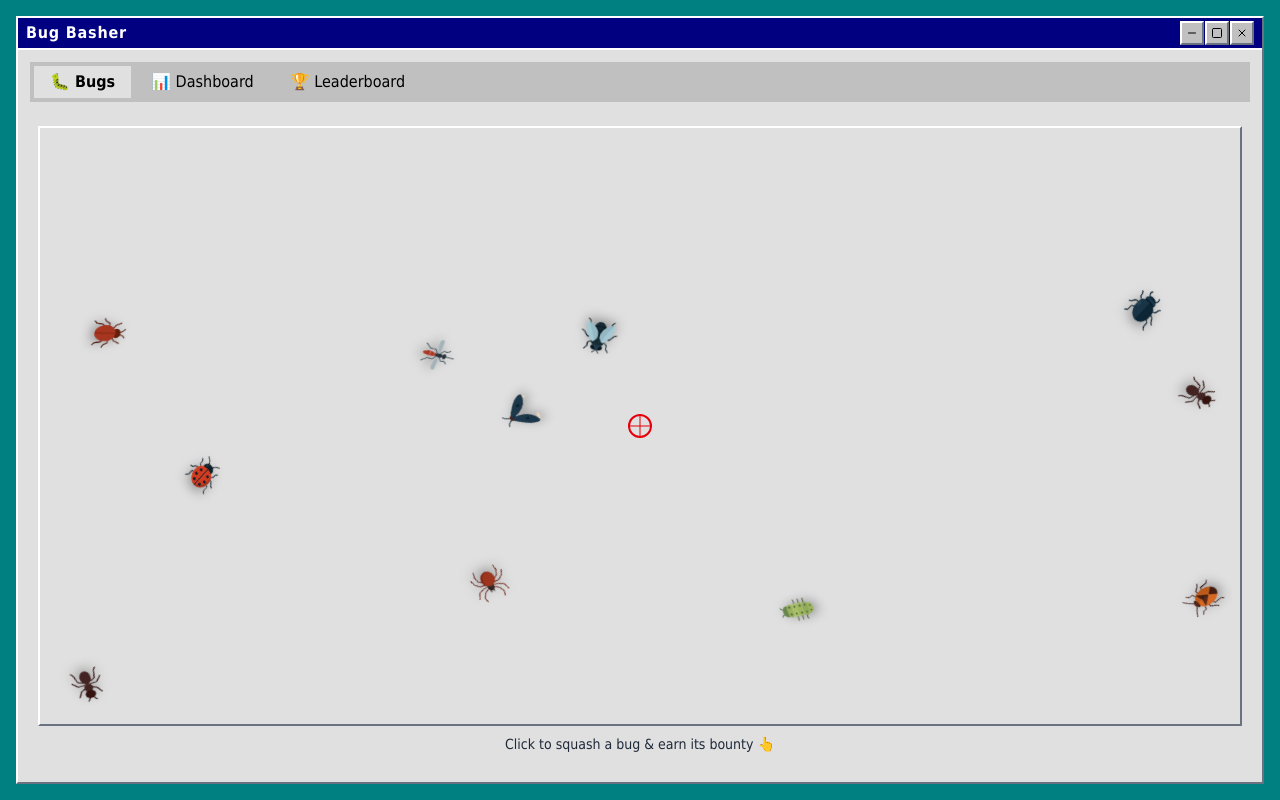
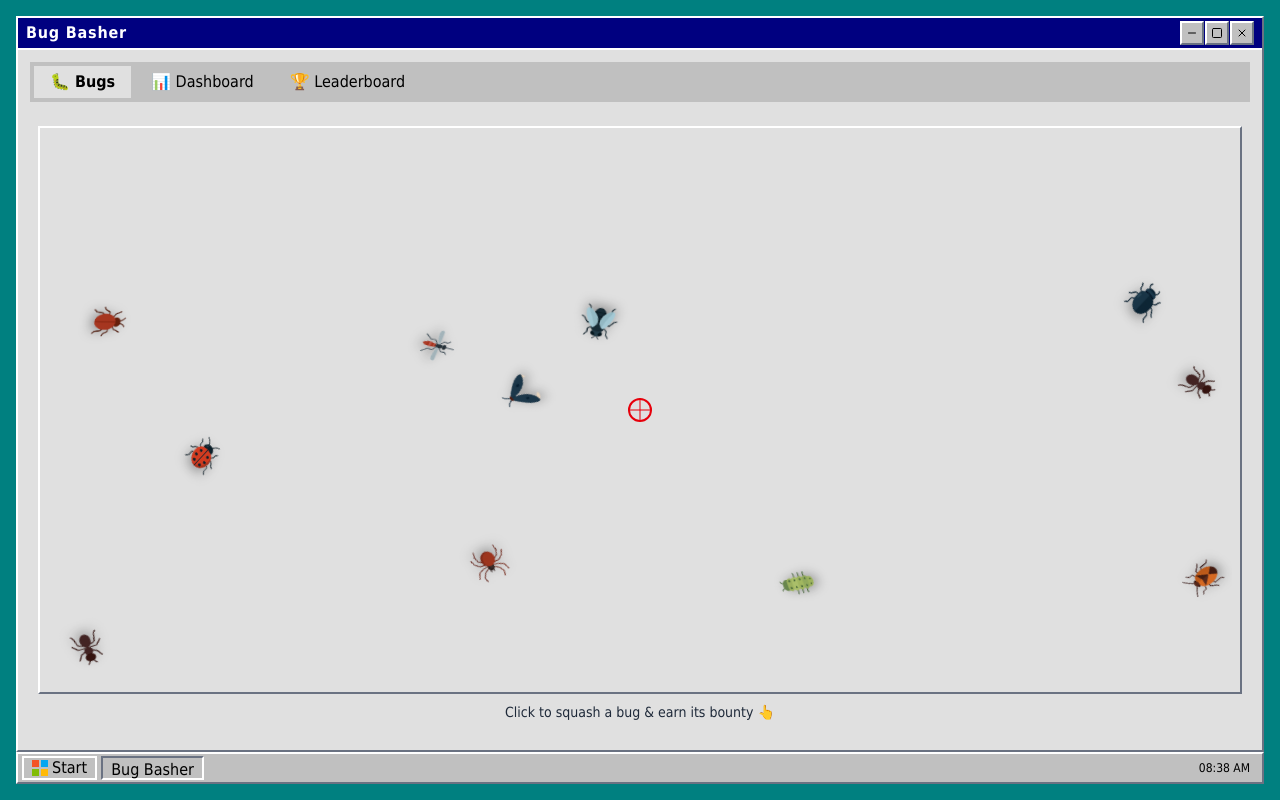
Before and after one commit to Typefacers/bug, a React (Vite) app: page / in a window 1280 px wide. Built offline with nearby package versions, Linux system fonts and the light colour scheme.

Commit message:
Refine taskbar appearance

```diff
--- a/src/App.tsx
+++ b/src/App.tsx
@@ -16,6 +16,7 @@ const NewBug = lazy(() => import('./routes/NewBug'))
 const NotFound = lazy(() => import('./routes/NotFound'))
 import { Minus, Square, X as CloseIcon } from 'lucide-react'
 import { raised, windowShadow } from './utils/win95'
+import Taskbar from './components/Taskbar'
 
 function AppContent() {
   const location = useLocation()
@@ -59,18 +60,10 @@ function AppContent() {
 
   return (
     <div className="min-h-screen bg-[#008080] p-4 font-['MS_Sans_Serif','Tahoma',sans-serif] flex flex-col">
-      {minimized ? (
-        <div className="mx-auto">
-          <button
-            className={`px-4 py-1 bg-[#C0C0C0] ${raised}`}
-            onClick={() => setMinimized(false)}
-          >
-            {getWindowTitle()}
-          </button>
-        </div>
-      ) : (
+      <div className="flex-grow flex justify-center">
+        {!minimized && (
           <div
-          className={`mx-auto w-full flex-grow flex ${maximized ? '' : 'max-w-7xl'}`}
+            className={`mx-auto w-full flex ${maximized ? '' : 'max-w-7xl'}`}
           >
             {/* Single Win95 Window */}
             <div
@@ -158,6 +151,13 @@ function AppContent() {
           </div>
         )}
       </div>
+      <Taskbar
+        minimized={minimized}
+        hidden={hidden}
+        title={getWindowTitle()}
+        onShow={() => setMinimized(false)}
+      />
+    </div>
   )
 }
 
--- /dev/null
+++ b/src/components/Taskbar.tsx
@@ -0,0 +1,50 @@
+import { raised, sunken } from '../utils/win95'
+import { useEffect, useState } from 'react'
+
+interface TaskbarProps {
+  minimized: boolean
+  hidden: boolean
+  title: string
+  onShow: () => void
+}
+
+export default function Taskbar({
+  minimized,
+  hidden,
+  title,
+  onShow,
+}: TaskbarProps) {
+  const [time, setTime] = useState(() => new Date())
+
+  useEffect(() => {
+    const id = setInterval(() => setTime(new Date()), 1000)
+    return () => clearInterval(id)
+  }, [])
+
+  return (
+    <div className="h-8 bg-[#C0C0C0] flex items-center px-1 border-t-2 border-t-white border-l-2 border-l-white border-b-2 border-b-gray-500 border-r-2 border-r-gray-500">
+      <button
+        className={`h-6 px-2 flex items-center gap-1 bg-[#C0C0C0] mr-1 ${raised} active:${sunken}`}
+      >
+        <svg viewBox="0 0 16 16" className="w-4 h-4" aria-hidden="true">
+          <path fill="#F35325" d="M0 0h7v7H0z" />
+          <path fill="#81BC06" d="M0 9h7v7H0z" />
+          <path fill="#05A6F0" d="M9 0h7v7H9z" />
+          <path fill="#FFBA08" d="M9 9h7v7H9z" />
+        </svg>
+        Start
+      </button>
+      {!hidden && (
+        <button
+          onClick={onShow}
+          className={`h-6 px-2 bg-[#C0C0C0] ${minimized ? raised : sunken}`}
+        >
+          {title}
+        </button>
+      )}
+      <div className="ml-auto px-2 text-xs">
+        {time.toLocaleTimeString([], { hour: '2-digit', minute: '2-digit' })}
+      </div>
+    </div>
+  )
+}
```
Lines whose indentation alone changed are shown as unchanged.
